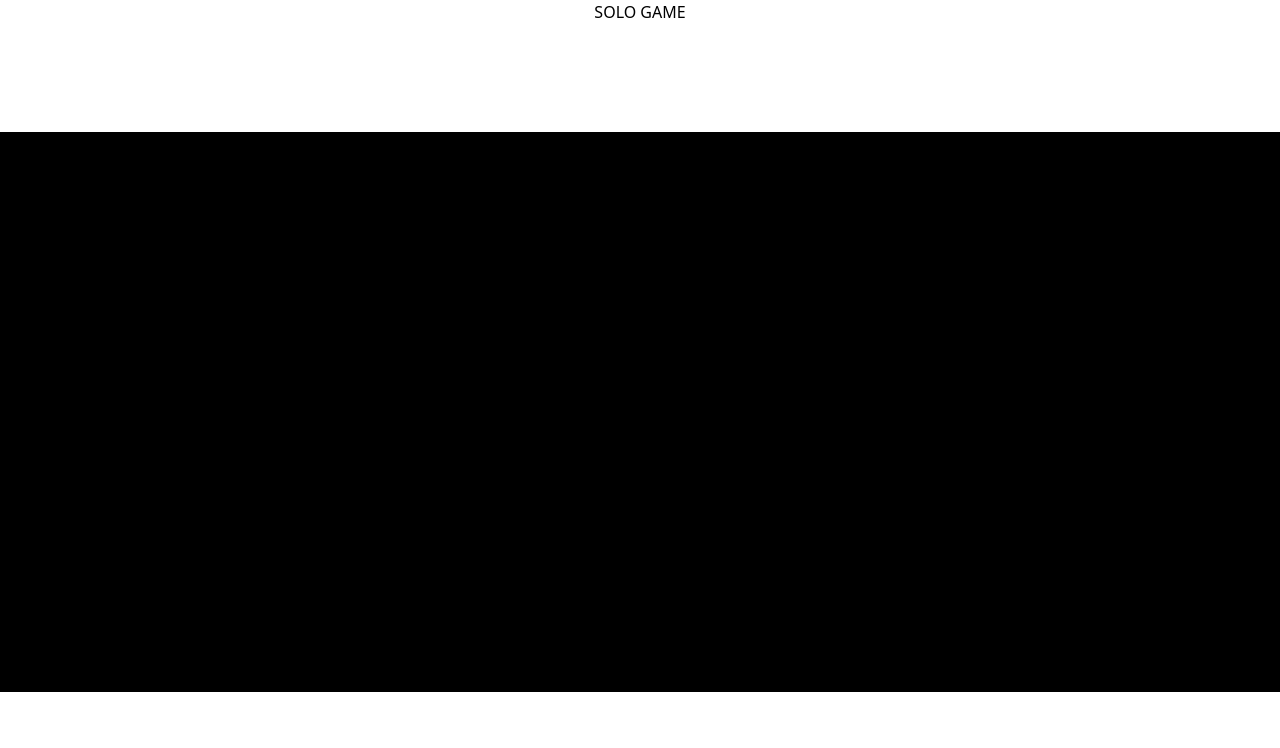
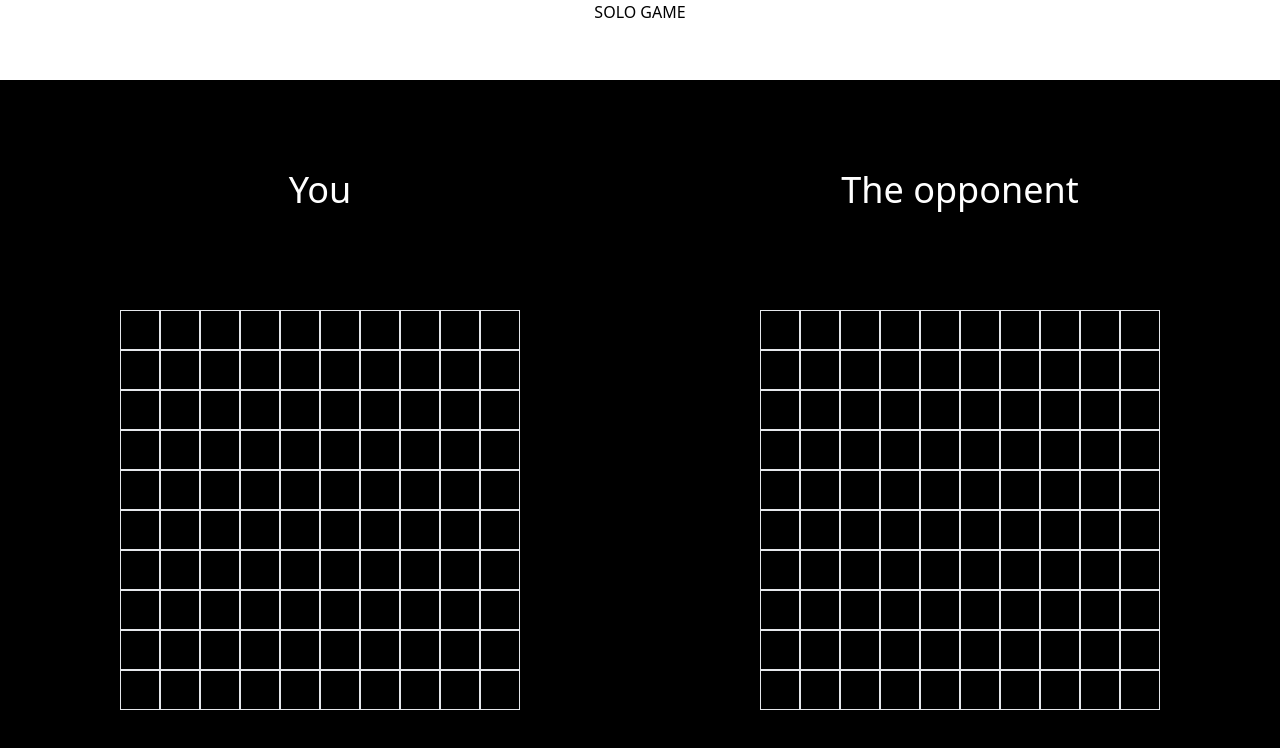
Before and after one commit to TomJegou/TANK-CONQUEROR, a Next.js app: page /soloGame in a window 1280 px wide. Shown: the top 748 px of the page. Built offline with nearby package versions, Linux system fonts and the light colour scheme.

Commit message:
creating the grid

```diff
--- a/src/components/Box.js
+++ b/src/components/Box.js
@@ -1,6 +1,5 @@
-export default function Box ({ className, text }) {
-    let length = 5
+export default function Box ({ className, text, id, x, y, side }) {
     return (
-        <div className={`bg-red-600 flex h-[${length}vh] w-[${length}vh] border ` + className}>{text}</div>
+        <div className={"flex h-[5vh] w-[5vh] border " + className} id={id} x={x} y={y} side={side}>{text}</div>
     )
 }
--- a/src/components/Grid.js
+++ b/src/components/Grid.js
@@ -1,7 +1,6 @@
 import Box from "./Box"
 
-export default function Grid({ className }) {
-    let length = 60
+export default function Grid({ side }) {
     const t = []
     function generateGrid() {
         for (let y = 1; y <= 10; y++) {
@@ -12,8 +11,10 @@ export default function Grid({ className }) {
     }
     generateGrid()
     return (
-        <div className={ `flex flex-row flex-wrap w-[${length}vh] h-[${length}vh] bg-red-600 ` + className}>
-
+        <div className={"flex flex-row flex-wrap w-[50vh] h-[50vh]"} side={side}>
+            {t.map(box => {
+                return <Box x={box.x} y={box.y} side={side} />
+            })}
         </div>
     )
 }
--- /dev/null
+++ b/src/components/gameSet.js
@@ -0,0 +1,19 @@
+import Grid from "@/components/Grid"
+
+export default function GameSet() {
+    return (
+        <div className="absolute flex flex-row flex-wrap justify-around items-center w-full h-[90vh] bottom-0 bg-black">
+
+        <div className="flex flex-col justify-around h-[80vh]">
+            <h1 className="flex flex-row flex-wrap justify-center items-center text-white text-4xl">You</h1>
+            <Grid side="player" />
+        </div>
+
+        <div className="flex flex-col justify-around h-[80vh]">
+            <h1 className="flex flex-row flex-wrap justify-center items-center text-white text-4xl">The opponent</h1>
+            <Grid side="enemy" />
+        </div>
+
+    </div>
+    )
+}
--- a/src/pages/soloGame.js
+++ b/src/pages/soloGame.js
@@ -1,14 +1,11 @@
 import Layout from "@/components/Layout"
-import Grid from "@/components/Grid"
+import GameSet from "@/components/gameSet"
 
 export default function SoloGame() {
     return (
         <Layout className="flex flex-row flex-wrap justify-center">
             <h1 className="flex flex-row flex-wrap justify-center w-full">SOLO GAME</h1>
-            <div className="flex flex-row flex-wrap justify-between items-center w-full h-[70vh] bg-black">
-                <Grid className="" />
-                <Grid className="" />
-            </div>
+            <GameSet />
         </Layout>
     )
 }
```
